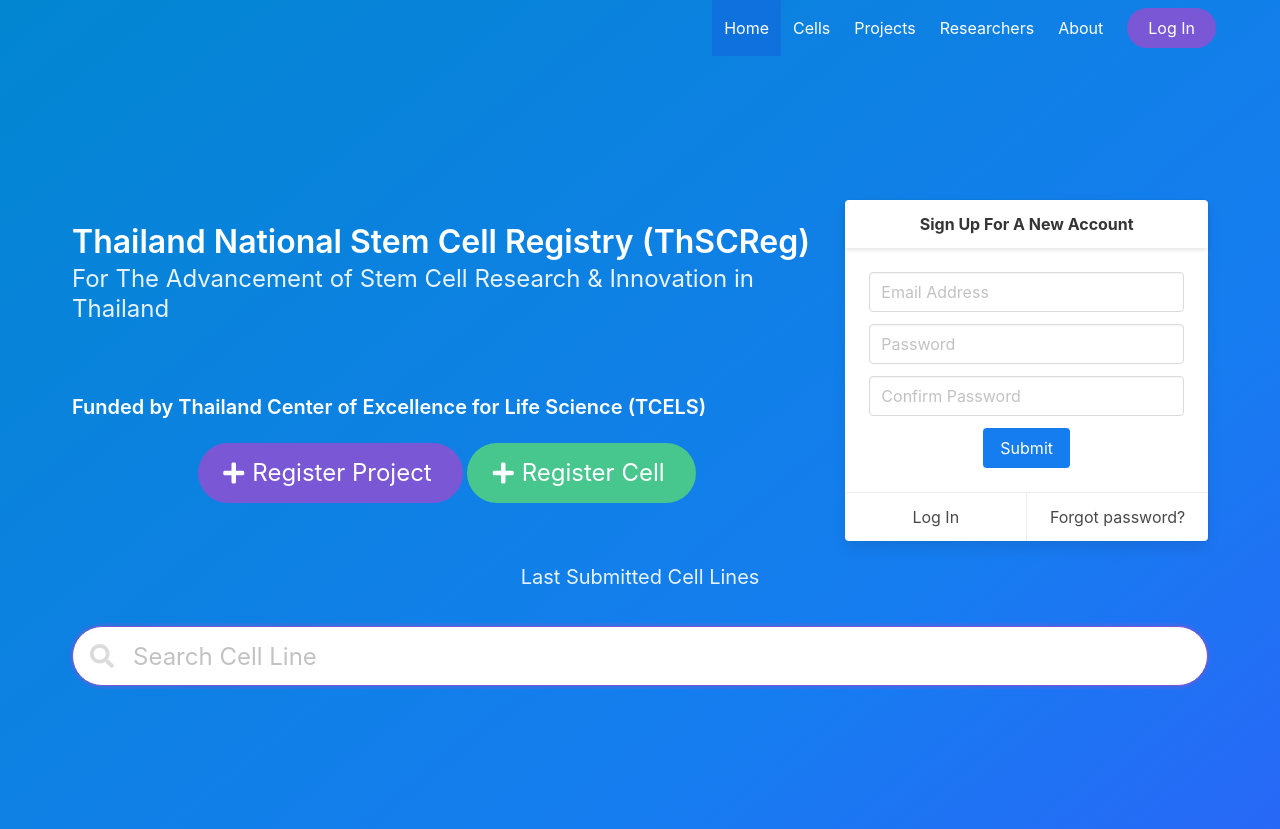
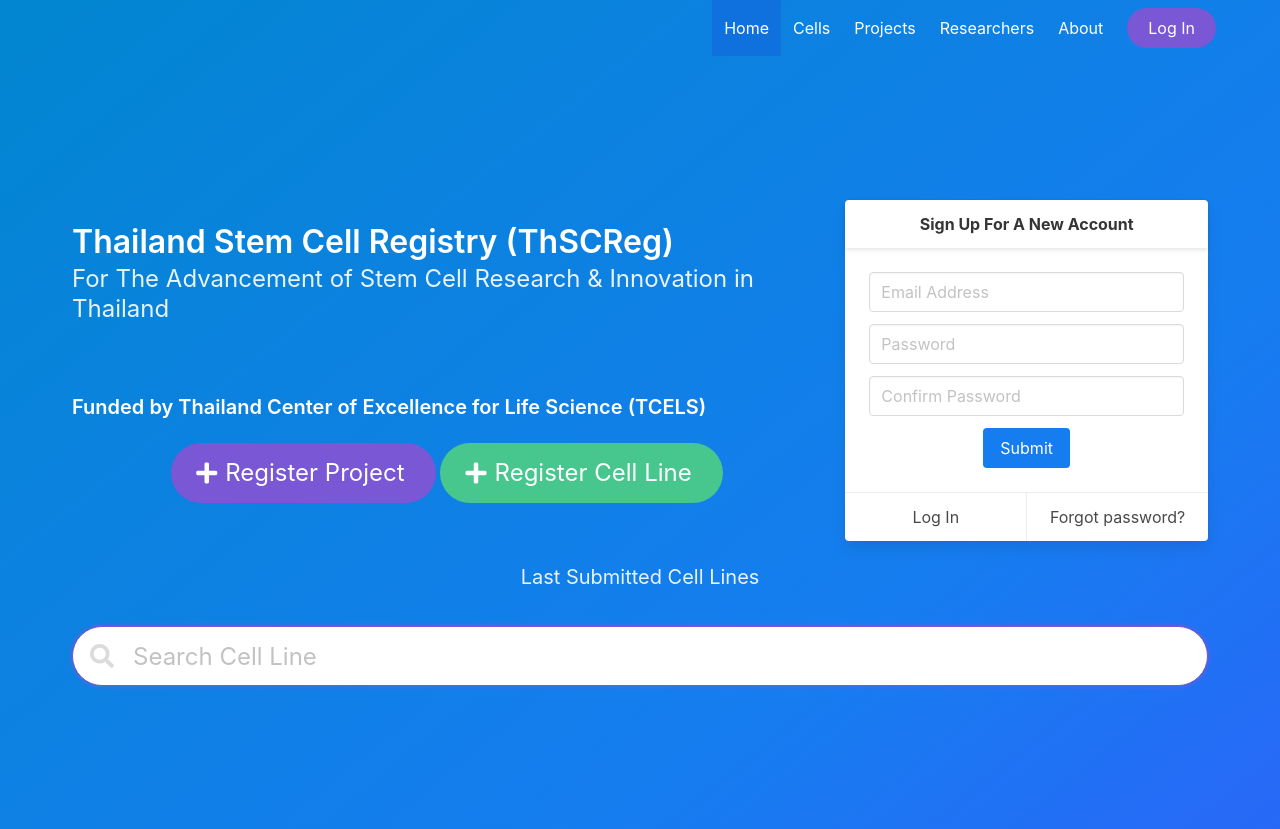
Before and after one commit to likit/thaiscreg2019, a Flask app: page / in a window 1280 px wide. Shown: the top 829 px of the page. Run offline with Flask 2, Linux system fonts and the light colour scheme; data that the repository does not hold is empty; some libraries are stand-ins or nearby versions.

Commit message:
changed some text

```diff
--- a/app/templates/main/index.html
+++ b/app/templates/main/index.html
@@ -66,7 +66,7 @@
                 <div class="columns">
                     <div class="column">
                         <br>
-                        <h1 class="title">Thailand National Stem Cell Registry (ThSCReg)</h1>
+                        <h1 class="title">Thailand Stem Cell Registry (ThSCReg)</h1>
                         <h1 class="subtitle is-size-4">
                             <!--
                             <span class="icon">
@@ -89,7 +89,7 @@
                                 <span class="icon">
                                     <i class="fas fa-plus"></i>
                                 </span>&nbsp;
-                                Register Cell
+                                Register Cell Line
                             </a>
                         </div>
                     </div>
```
